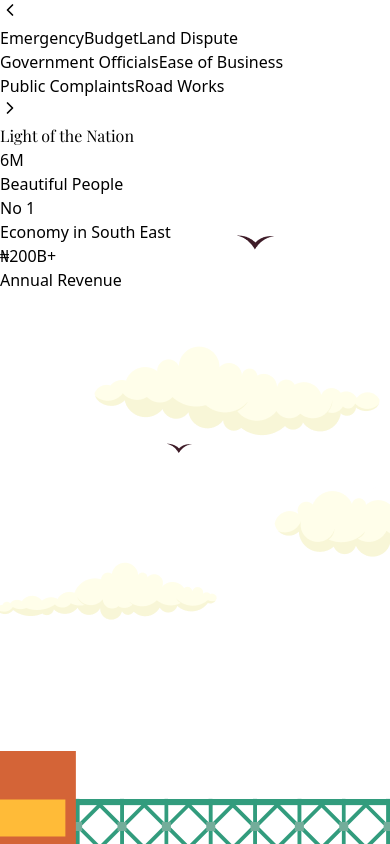
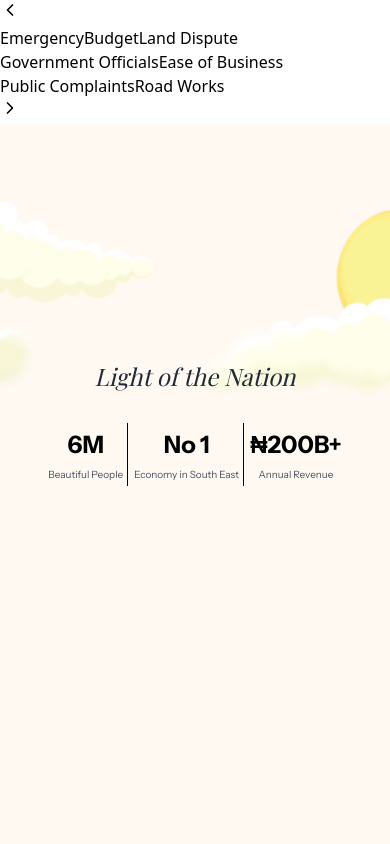
Before and after one commit to efosaomoigui/anambra-website, a Next.js app: page / in a window 390 px wide. Shown: the part 1400-2244 px from the top of the page. Built offline with nearby package versions, Linux system fonts and the light colour scheme.

Commit message:
mobile responsiveness

```diff
--- a/app/layout.tsx
+++ b/app/layout.tsx
@@ -51,7 +51,8 @@ export default function RootLayout({
       <body className="font-instrument text-body bg-background min-h-screen flex flex-col">
         <Navbar />
         <BackArrow />
-        <main className="flex-grow px-4 sm:px-6 md:px-8 py-4">{children}</main>
+        <main className="flex-grow px-0 sm:px-4 md:px-8 py-4">{children}</main>
+
         <Footer />
       </body>
     </html>
--- a/components/GovTitle.module.css
+++ b/components/GovTitle.module.css
@@ -72,7 +72,7 @@
   line-height: 1.2;
 
   /* Default (mobile-first) font size */
-  font-size: 22px;
+  font-size: 23px;
 }
 
 /* Between 400px and 500px */
--- /dev/null
+++ b/components/LightSection.module.css
@@ -0,0 +1,137 @@
+.section {
+  position: relative;
+  background-size: cover;
+  background-position: center;
+  text-align: center;
+  color: black;
+  height: 1003px;
+  width: 100%;
+}
+
+.sectionInner {
+  width: 100%;
+  height: 600px;
+  display: flex;
+  align-items: center;
+  justify-content: center;
+}
+
+.glassCard {
+  width: 100%;
+  max-width: 768px; /* 3xl container */
+  padding: 2rem 1rem;
+  border-radius: 1rem;
+  backdrop-filter: blur(4px);
+}
+
+.title {
+  font-family: "Playfair Display", serif;
+  font-style: italic;
+  color: #1f2937; /* text-gray-900 */
+  font-size: 40px;
+  line-height: 1.2;
+}
+
+/* Stats Wrapper */
+.statWrapper {
+  margin-top: 2rem;
+  display: grid;
+  grid-template-columns: 1fr;
+  font-family: var(--font-instrument), sans-serif;
+}
+
+.statBox {
+  padding: 1rem;
+  border-bottom: 1px solid black;
+  display: flex;
+  flex-direction: column;
+  align-items: center;
+}
+
+.statBox:last-child {
+  border-bottom: none;
+}
+
+.statValue {
+  font-weight: bold;
+  font-size: 38px;
+  color: black;
+}
+
+.statLabel {
+  margin-top: 0.25rem;
+  font-size: 14px;
+  color: #4b5563; /* text-gray-600 */
+  text-align: center;
+}
+
+/* Desktop (≥640px) */
+@media (min-width: 640px) {
+  .statWrapper {
+    display: grid;
+    grid-template-columns: repeat(3, 1fr);
+  }
+
+  .statBox {
+    border-bottom: none;
+    border-right: 1px solid black;
+  }
+
+  .statBox:last-child {
+    border-right: none;
+  }
+}
+
+/* Mobile: 300px–500px */
+@media (min-width: 300px) and (max-width: 500px) {
+  .title {
+    font-size: 24px;
+  }
+
+  .statWrapper {
+    display: flex;
+    flex-direction: row;
+    justify-content: center;
+    align-items: center;
+    width: fit-content;
+    margin-left: auto;
+    margin-right: auto;
+    gap: 2px;
+  }
+
+  .statBox {
+    padding: 4px;
+    border-right: 1px solid black;
+    border-bottom: none !important;
+  }
+
+  .statBoxRight {
+    padding: 5px;
+    border-right: 1px solid black;
+    border-bottom: none !important;
+  }
+
+  .statBoxRight {
+    padding: 5px;
+    border-right: 1px solid black;
+    border-bottom: none !important;
+  }
+
+  .statBox:last-child {
+    border-right: none;
+  }
+
+  .statValue {
+    font-size: 24px;
+  }
+
+  .statLabel {
+    font-size: 10px;
+  }
+}
+
+@media (max-width: 500px) {
+  .section {
+    background-image: url("/images/light-bg-sm.png") !important;
+  }
+}
--- a/components/LightSection.tsx
+++ b/components/LightSection.tsx
@@ -1,43 +1,29 @@
-// components/LightSection.tsx
+import styles from "./LightSection.module.css";
+
 export default function LightSection() {
   return (
     <section
-      className="relative bg-cover bg-center text-black"
-      style={{
-        backgroundImage: `url('/images/light-bg.png')`,
-        height: "1003px",
-      }}
+      className={styles.section}
+      style={{ backgroundImage: "url('/images/light-bg.png')" }}
     >
-      <div className="w-full h-[600px] flex items-center justify-center">
-        <div className="w-full max-w-3xl px-4 py-8 rounded-xl text-center backdrop-blur-sm">
+      <div className={styles.sectionInner}>
+        <div className={styles.glassCard}>
           {/* Title */}
-          <h2
-            className="italic text-3xl sm:text-4xl md:text-5xl text-gray-900 leading-tight"
-            style={{ fontFamily: "Playfair Display" }}
-          >
-            Light of the Nation
-          </h2>
+          <h2 className={styles.title}>Light of the Nation</h2>
 
           {/* Stats */}
-          <div className="grid grid-cols-1 sm:grid-cols-3 mt-8 font-instrument text-center">
-            {/* Col 1 */}
-            <div className="border-b sm:border-b-0 sm:border-r border-black px-4 py-4 flex flex-col items-center">
-              <h2 className="text-[38px] font-bold text-black">6M</h2>
-              <p className="text-sm text-gray-600 mt-1">Beautiful People</p>
+          <div className={styles.statWrapper}>
+            <div className={styles.statBox}>
+              <h2 className={styles.statValue}>6M</h2>
+              <p className={styles.statLabel}>Beautiful People</p>
             </div>
-
-            {/* Col 2 */}
-            <div className="border-b sm:border-b-0 sm:border-r border-black px-4 py-4 flex flex-col items-center">
-              <h2 className="text-[38px] font-bold text-black">No 1</h2>
-              <p className="text-sm text-gray-600 mt-1">
-                Economy in South East
-              </p>
+            <div className={styles.statBox}>
+              <h2 className={styles.statValue}>No 1</h2>
+              <p className={styles.statLabel}>Economy in South East</p>
             </div>
-
-            {/* Col 3 */}
-            <div className="px-4 py-4 flex flex-col items-center">
-              <h2 className="text-[38px] font-bold text-black">₦200B+</h2>
-              <p className="text-sm text-gray-600 mt-1">Annual Revenue</p>
+            <div className={styles.statBox}>
+              <h2 className={styles.statValue}>₦200B+</h2>
+              <p className={styles.statLabel}>Annual Revenue</p>
             </div>
           </div>
         </div>
--- a/components/SearchComponent.tsx
+++ b/components/SearchComponent.tsx
@@ -44,7 +44,7 @@ export default function SearchComponent() {
       {/* Scroll Arrows + Button Pills */}
       <div className="relative w-full max-w-[690px] flex items-center justify-center">
         {/* Left Arrow - OUTSIDE */}
-        <div className="absolute -left-12 z-10">
+        <div className="absolute -left-6 z-10">
           <button onClick={() => scroll("left")} className=" p-2 rounded-full">
             <ChevronLeft size={20} />
           </button>
@@ -74,7 +74,7 @@ export default function SearchComponent() {
         </div>
 
         {/* Right Arrow - OUTSIDE */}
-        <div className="absolute -right-12 z-10">
+        <div className="absolute -right-6 z-10">
           <button onClick={() => scroll("right")} className=" p-2 rounded-full">
             <ChevronRight size={20} />
           </button>
```
Also changed, not shown: public/images/light-bg-sm.png (added).
